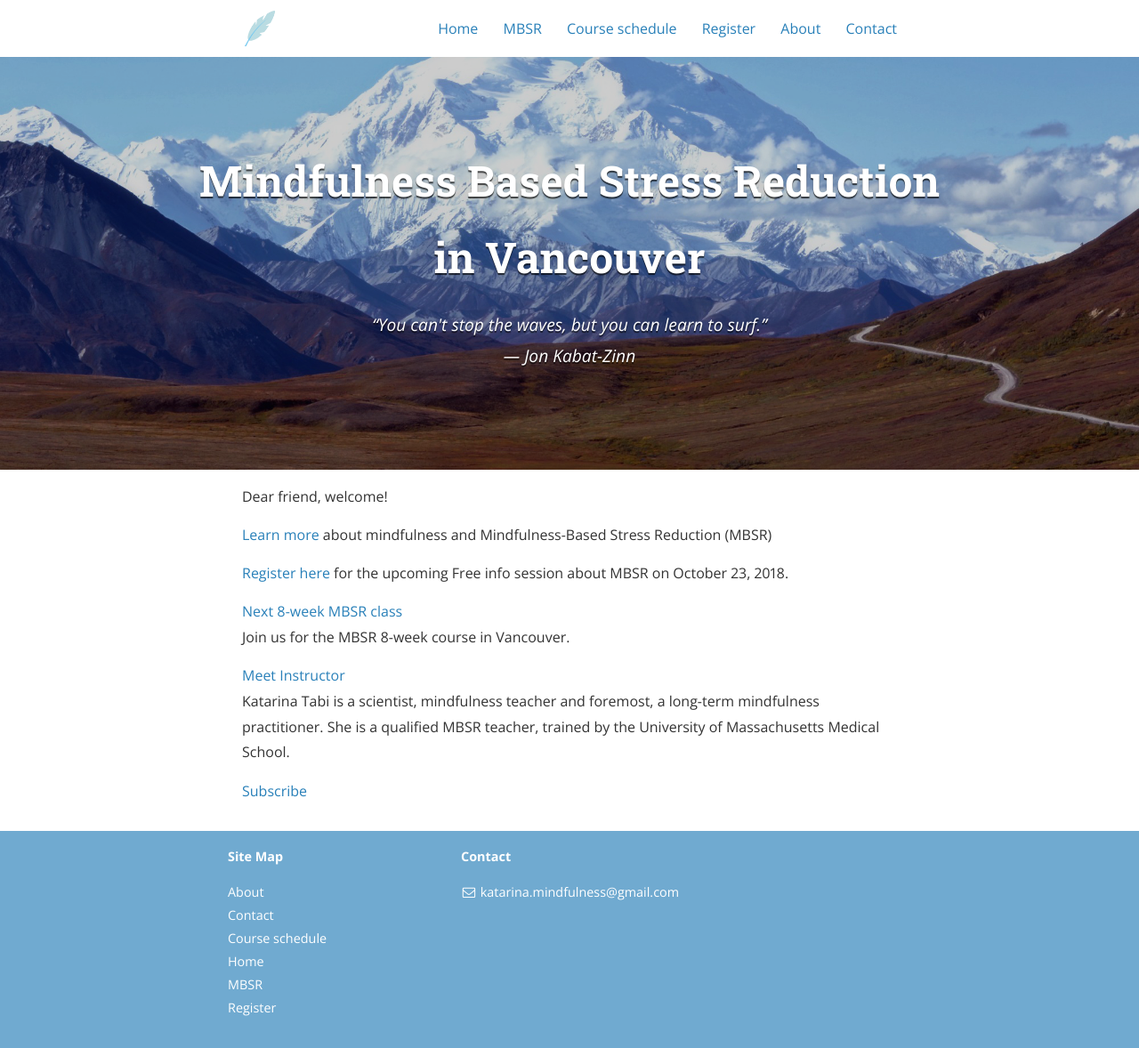
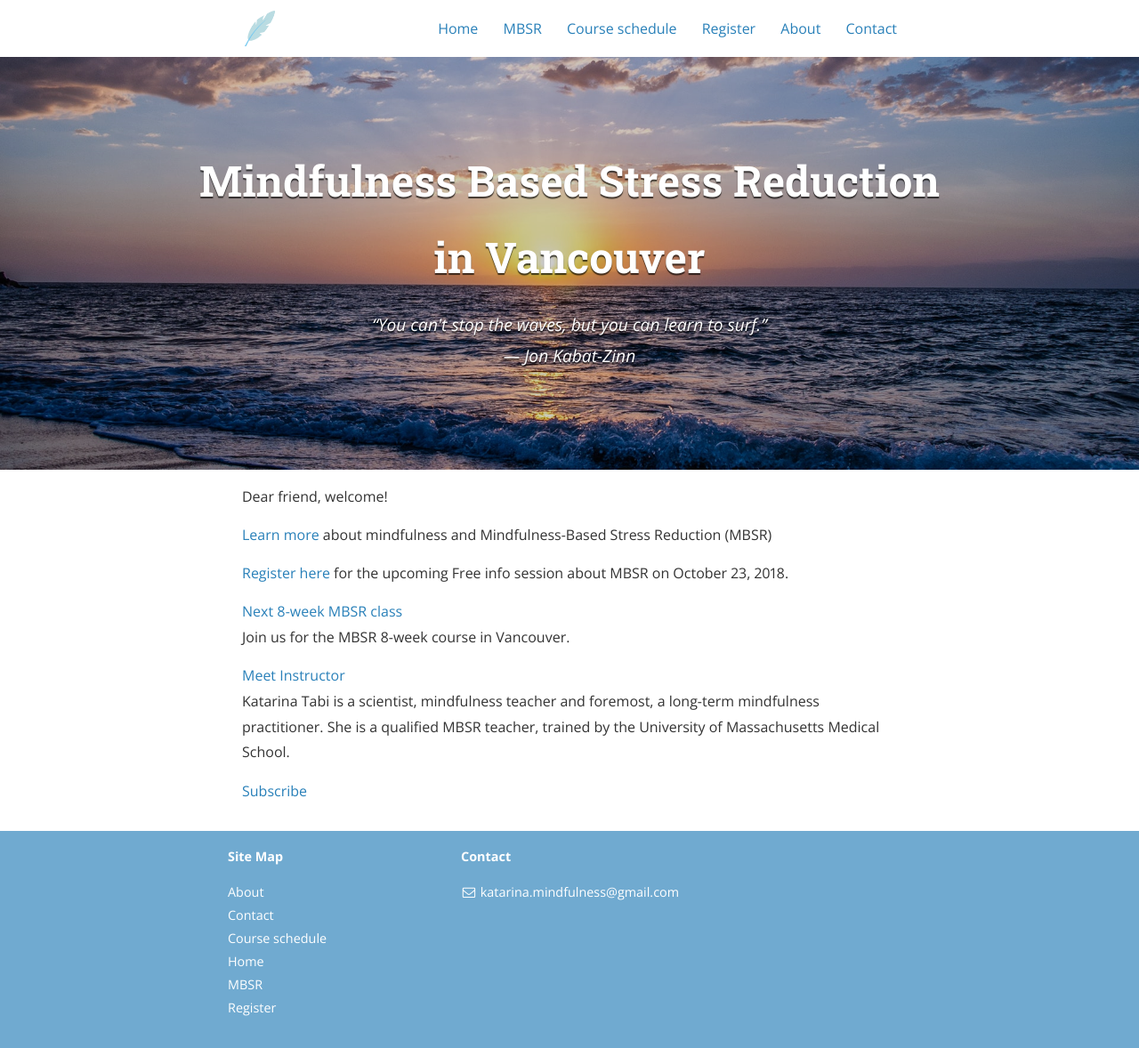
Before and after one commit to mindfulnessone/mindfulnessone.github.io, a Jekyll site: the page built from index.md, in a window 1280 px wide. Shown: the whole page at 89% size. Built offline with Jekyll 4.4.1, drawn with Linux system fonts in a browser that asks for light colours; nearby versions of some CDN libraries.

Commit message:
Update _config.yml

```diff
--- a/_config.yml
+++ b/_config.yml
@@ -20,7 +20,7 @@ description:
 # root of your server.
 baseurl: "" # the subpath of your site, e.g. /blog/
 url: "https://www.mindfulness.one" # the base hostname & protocol for your site
-cover: "/assets/header_image.jpg"
+cover: "/assets/sunset.jpeg"
 logo: "/assets/logo.png"
 
 # Build settings
```
